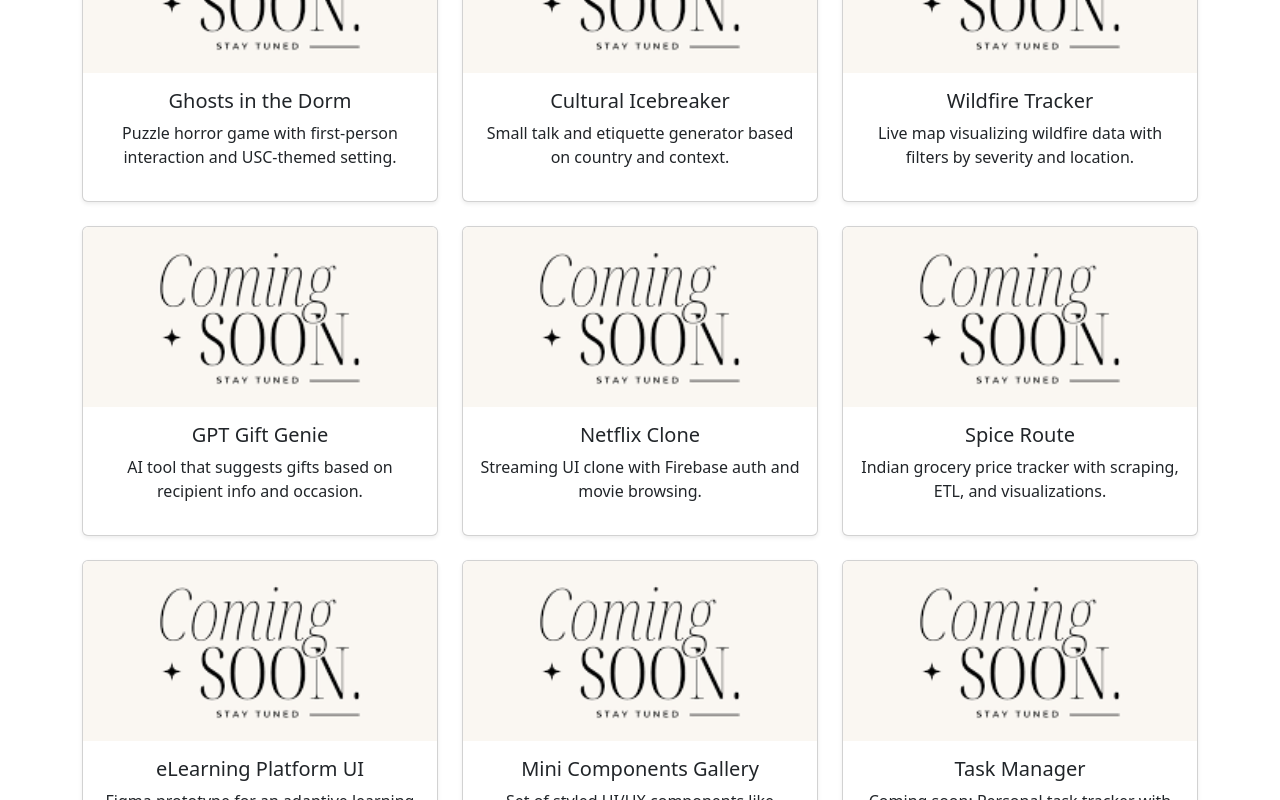
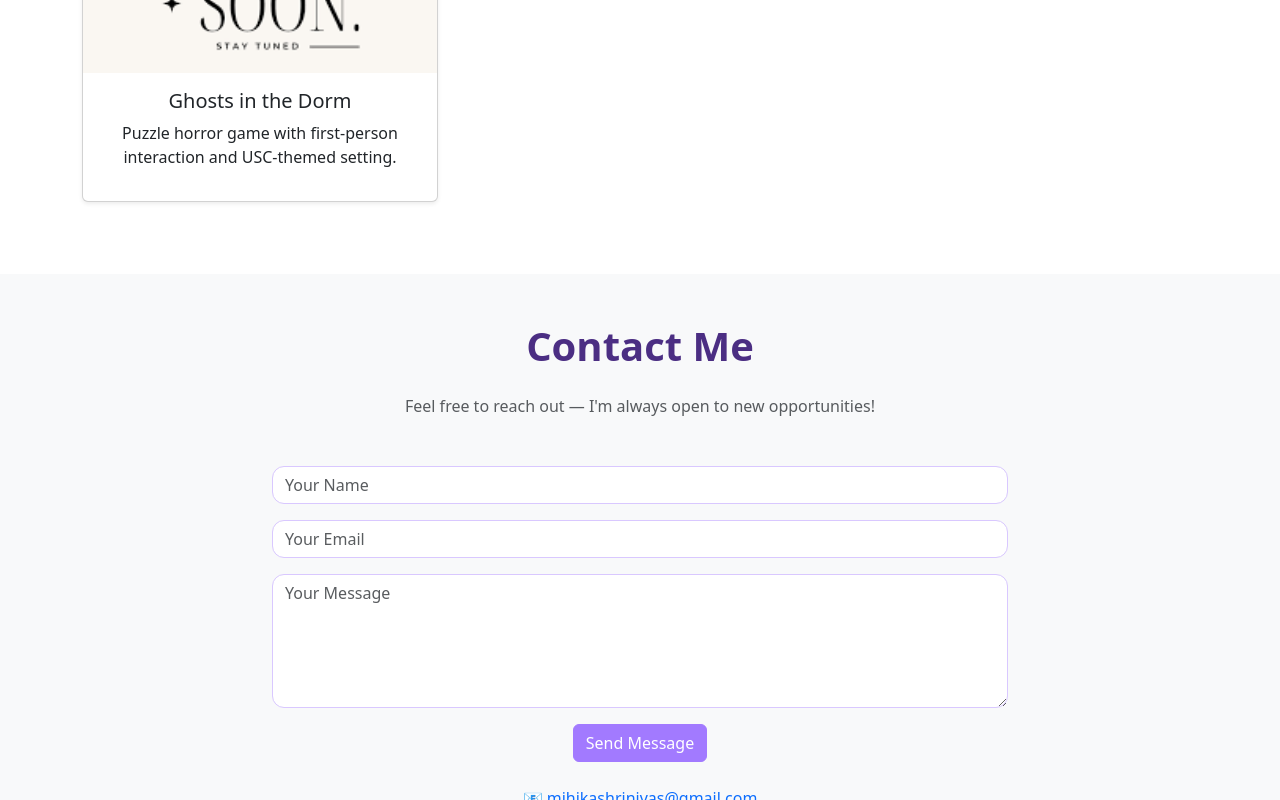
Before and after one commit to Mihika-Tech/My_Portfolio, a React (Create React App) app: page / in a window 1280 px wide. Shown: the part 3300-4100 px from the top of the page. Built offline with nearby package versions, Linux system fonts and the light colour scheme.

Commit message:
Update project.js

```diff
--- a/src/data/projects.js
+++ b/src/data/projects.js
@@ -48,7 +48,7 @@ export const projects = [
       id: 6,
       title: "Airflow ETL with Snowflake",
       category: "Data",
-      image: "/assets/soon.png",
+      image: "assets/soon.png",
       github: "",
       live: "",
       description: "ETL pipeline using Airflow, S3, Snowflake and Tableau dashboards.",
@@ -57,7 +57,7 @@ export const projects = [
       id: 7,
       title: "Travel Log",
       category: "Full Stack",
-      image: "/assets/soon.png",
+      image: "assets/soon.png",
       github: "",
       live: "",
       description: "MERN stack social app for journaling travel stories with maps and images.",
@@ -66,7 +66,7 @@ export const projects = [
       id: 8,
       title: "Bloom",
       category: "Game",
-      image: "/assets/soon.png",
+      image: "assets/soon.png",
       github: "",
       live: "",
       description: "Cozy sandbox game where players grow plants and memories.",
@@ -84,82 +84,82 @@ export const projects = [
       id: 10,
       title: "Ghosts in the Dorm",
       category: "Game",
-      image: "/assets/soon.png",
+      image: "assets/soon.png",
       github: "",
       live: "",
       description: "Puzzle horror game with first-person interaction and USC-themed setting.",
     },
-    {
-      id: 11,
-      title: "Cultural Icebreaker",
-      category: "AI/ML",
-      image: "/assets/soon.png",
-      github: "",
-      live: "",
-      description: "Small talk and etiquette generator based on country and context.",
-    },
-    {
-      id: 12,
-      title: "Wildfire Tracker",
-      category: "Full Stack",
-      image: "/assets/soon.png",
-      github: "",
-      live: "",
-      description: "Live map visualizing wildfire data with filters by severity and location.",
-    },
-    {
-      id: 13,
-      title: "GPT Gift Genie",
-      category: "AI/ML",
-      image: "/assets/soon.png",
-      github: "",
-      live: "",
-      description: "AI tool that suggests gifts based on recipient info and occasion.",
-    },
-    {
-      id: 14,
-      title: "Netflix Clone",
-      category: "Full Stack",
-      image: "/assets/soon.png",
-      github: "",
-      live: "",
-      description: "Streaming UI clone with Firebase auth and movie browsing.",
-    },
-    {
-      id: 15,
-      title: "Spice Route",
-      category: "Data",
-      image: "/assets/soon.png",
-      github: "",
-      live: "",
-      description: "Indian grocery price tracker with scraping, ETL, and visualizations.",
-    },
-    {
-      id: 16,
-      title: "eLearning Platform UI",
-      category: "UI/UX",
-      image: "/assets/soon.png",
-      github: "",
-      live: "",
-      description: "Figma prototype for an adaptive learning experience.",
-    },
-    {
-      id: 17,
-      title: "Mini Components Gallery",
-      category: "UI/UX",
-      image: "/assets/soon.png",
-      github: "",
-      live: "",
-      description: "Set of styled UI/UX components like toggles, loaders, and tabs.",
-    },
-    {
-      id: 18,
-      title: "Task Manager",
-      category: "Full Stack",
-      image: "/assets/soon.png",
-      github: "",
-      live: "",
-      description: "Coming soon: Personal task tracker with auth, reminders, and analytics.",
-    }
+    // {
+    //   id: 11,
+    //   title: "Cultural Icebreaker",
+    //   category: "AI/ML",
+    //   image: "/assets/soon.png",
+    //   github: "",
+    //   live: "",
+    //   description: "Small talk and etiquette generator based on country and context.",
+    // },
+    // {
+    //   id: 12,
+    //   title: "Wildfire Tracker",
+    //   category: "Full Stack",
+    //   image: "/assets/soon.png",
+    //   github: "",
+    //   live: "",
+    //   description: "Live map visualizing wildfire data with filters by severity and location.",
+    // },
+    // {
+    //   id: 13,
+    //   title: "GPT Gift Genie",
+    //   category: "AI/ML",
+    //   image: "/assets/soon.png",
+    //   github: "",
+    //   live: "",
+    //   description: "AI tool that suggests gifts based on recipient info and occasion.",
+    // },
+    // {
+    //   id: 14,
+    //   title: "Netflix Clone",
+    //   category: "Full Stack",
+    //   image: "/assets/soon.png",
+    //   github: "",
+    //   live: "",
+    //   description: "Streaming UI clone with Firebase auth and movie browsing.",
+    // },
+    // {
+    //   id: 15,
+    //   title: "Spice Route",
+    //   category: "Data",
+    //   image: "/assets/soon.png",
+    //   github: "",
+    //   live: "",
+    //   description: "Indian grocery price tracker with scraping, ETL, and visualizations.",
+    // },
+    // {
+    //   id: 16,
+    //   title: "eLearning Platform UI",
+    //   category: "UI/UX",
+    //   image: "/assets/soon.png",
+    //   github: "",
+    //   live: "",
+    //   description: "Figma prototype for an adaptive learning experience.",
+    // },
+    // {
+    //   id: 17,
+    //   title: "Mini Components Gallery",
+    //   category: "UI/UX",
+    //   image: "/assets/soon.png",
+    //   github: "",
+    //   live: "",
+    //   description: "Set of styled UI/UX components like toggles, loaders, and tabs.",
+    // },
+    // {
+    //   id: 18,
+    //   title: "Task Manager",
+    //   category: "Full Stack",
+    //   image: "/assets/soon.png",
+    //   github: "",
+    //   live: "",
+    //   description: "Coming soon: Personal task tracker with auth, reminders, and analytics.",
+    // }
     // Add your other projects similarly
   ];
```
